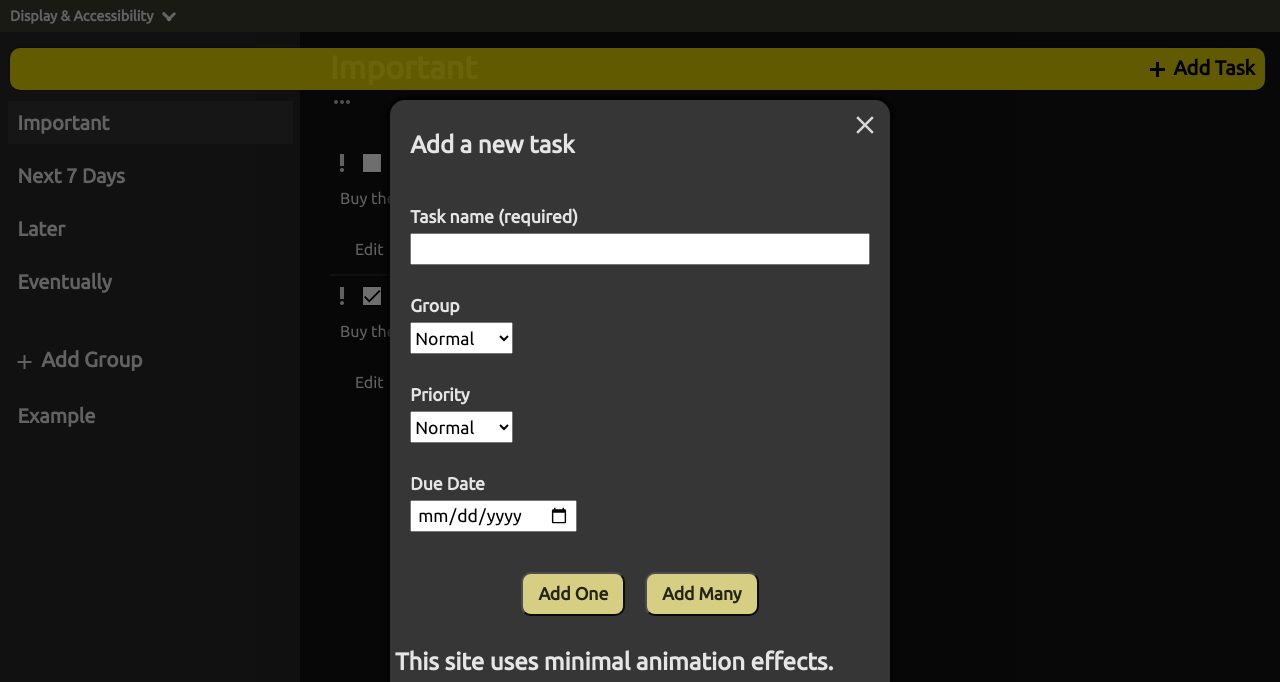
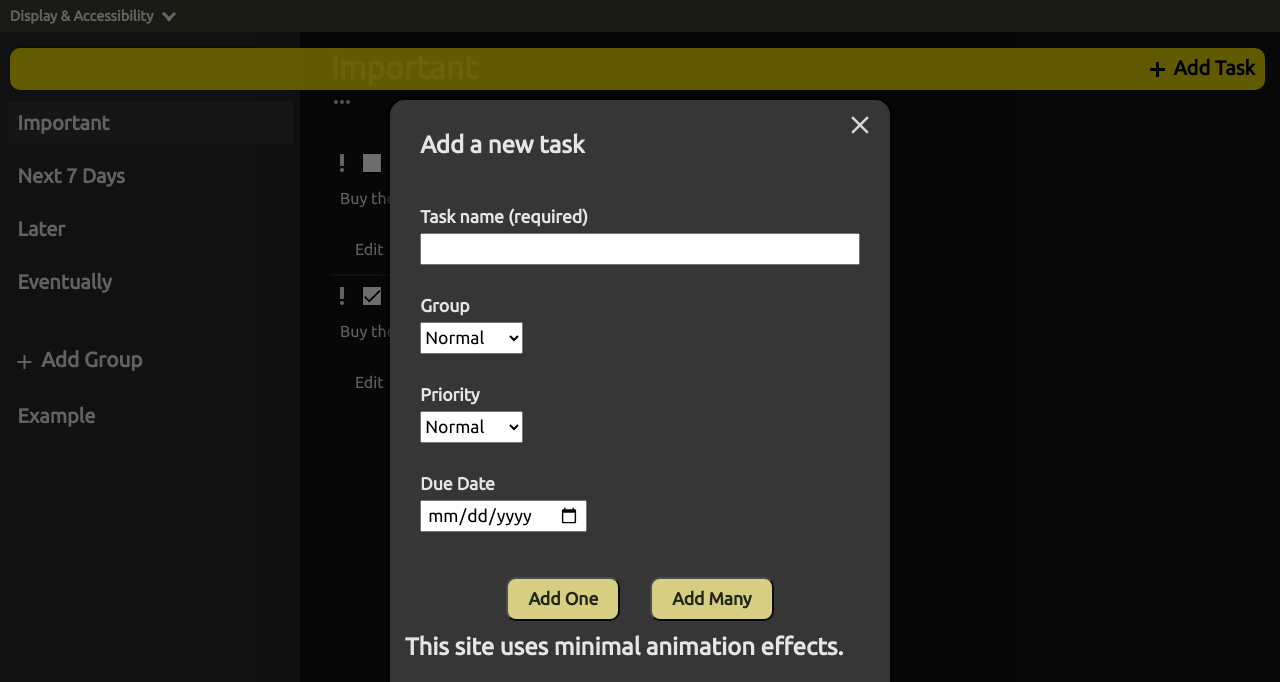
Before and after one commit to thatblindgeye/todo-list, a plain HTML site: page index.html in a window 1280 px wide. Shown: the top 682 px of the page. Drawn offline with Linux system fonts and the light colour scheme.

Commit message:
Update modal for adding new tasks

```diff
--- a/style-prefixed.css
+++ b/style-prefixed.css
@@ -113,7 +113,10 @@ span[role="button"],
 /* ========== MODALS ========== */
 .modal-container {
   z-index: 3;
-  display: none;
+  display: -webkit-box;
+  display: -webkit-flex;
+  display: -ms-flexbox;
+  display: flex;
   -webkit-box-pack: center;
   -webkit-justify-content: center;
       -ms-flex-pack: center;
@@ -148,7 +151,7 @@ span[role="button"],
   width: 90vw;
   max-width: 500px;
   max-height: 75vh;
-  padding: 30px 5px 15px;
+  padding: 30px 15px;
   border-radius: 15px;
   background-color: var(--background-modal);
   color: var(--primary-text);
@@ -168,8 +171,10 @@ span[role="button"],
 
 .modal-box button,
 .modal-box .submit {
-  padding: 10px 15px;
+  padding: 10px;
   opacity: 0.8;
+  -webkit-transition: padding 0.3s;
+  transition: padding 0.3s;
 }
 
 .modal-box button:hover,
@@ -245,8 +250,8 @@ span[role="button"],
   margin-top: 25px;
 }
 
-.modal-box .submit:first-of-type {
-  margin-right: 20px;
+.modal-box .submit {
+  margin: 20px 5px 0;
 }
 
 .close-btn {
@@ -750,6 +755,16 @@ span[role="button"],
 
 /* ========== MEDIA QUERIES ========== */
 @media only screen and (min-width: 430px) {
+  .modal-box button,
+  .modal-box .submit {
+    padding: 10px 20px;
+    opacity: 0.8;
+  }
+
+  .modal-box .submit {
+    margin: 20px 15px 0;
+  }
+
   #accessibility-contents {
     -webkit-justify-content: space-around;
         -ms-flex-pack: distribute;
```
